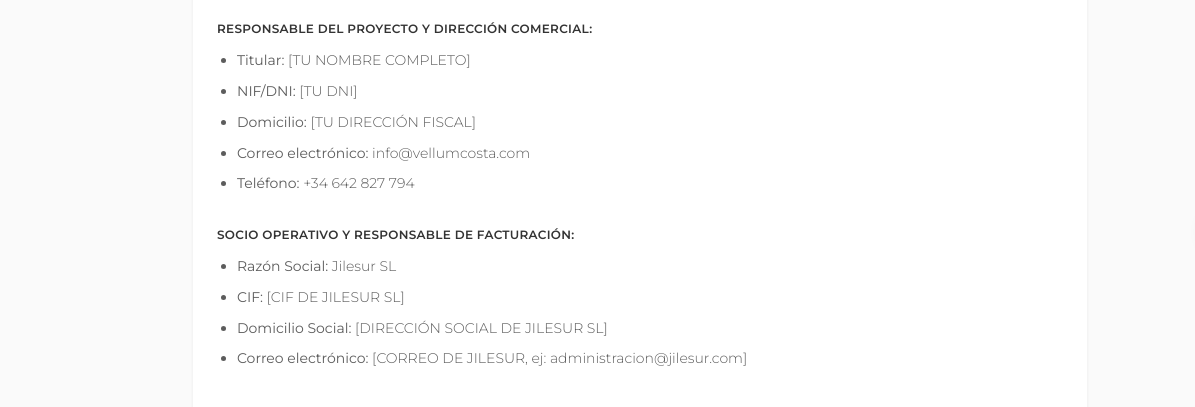
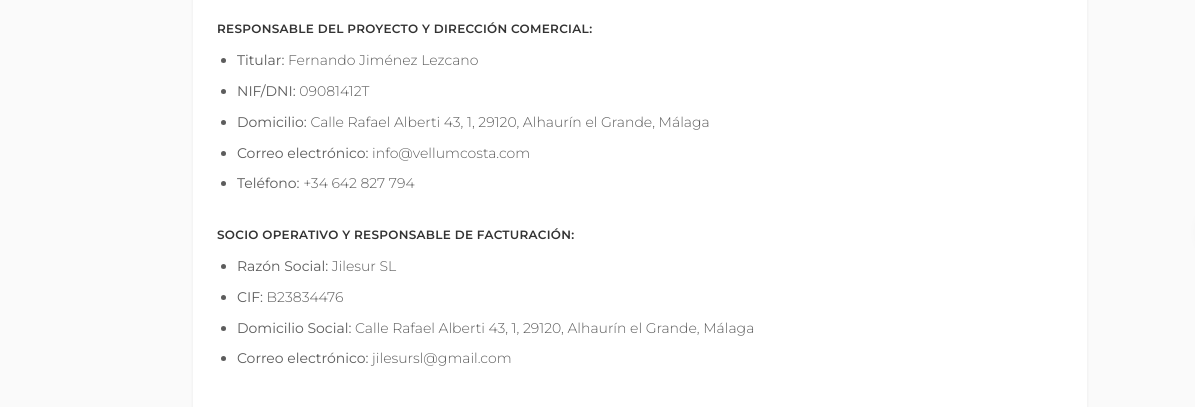
Before and after one commit to zonebmx0053/vellumcosta, a plain HTML site: page aviso-legal.html in a window 1280 px wide. Shown: the part 526-933 px from the top of the page, 0-1195 px from the left. Drawn offline with nearby package versions, Linux system fonts and the light colour scheme; a web font is replaced by a local one.

Commit message:
Add files via upload

```diff
--- a/aviso-legal.html
+++ b/aviso-legal.html
@@ -116,9 +116,9 @@
 
                 <h4 class="font-bold text-brand-dark dark:text-white mb-3 tracking-wide uppercase text-xs">Responsable del Proyecto y Dirección Comercial:</h4>
                 <ul class="list-disc pl-5 mb-8 space-y-2">
-                    <li><strong>Titular:</strong> [TU NOMBRE COMPLETO]</li>
-                    <li><strong>NIF/DNI:</strong> [TU DNI]</li>
-                    <li><strong>Domicilio:</strong> [TU DIRECCIÓN FISCAL]</li>
+                    <li><strong>Titular:</strong> Fernando Jiménez Lezcano</li>
+                    <li><strong>NIF/DNI:</strong> 09081412T</li>
+                    <li><strong>Domicilio:</strong> Calle Rafael Alberti 43, 1, 29120, Alhaurín el Grande, Málaga</li>
                     <li><strong>Correo electrónico:</strong> info@vellumcosta.com</li>
                     <li><strong>Teléfono:</strong> +34 642 827 794</li>
                 </ul>
@@ -126,9 +126,9 @@
                 <h4 class="font-bold text-brand-dark dark:text-white mb-3 tracking-wide uppercase text-xs">Socio Operativo y Responsable de Facturación:</h4>
                 <ul class="list-disc pl-5 space-y-2">
                     <li><strong>Razón Social:</strong> Jilesur SL</li>
-                    <li><strong>CIF:</strong> [CIF DE JILESUR SL]</li>
-                    <li><strong>Domicilio Social:</strong> [DIRECCIÓN SOCIAL DE JILESUR SL]</li>
-                    <li><strong>Correo electrónico:</strong> [CORREO DE JILESUR, ej: administracion@jilesur.com]</li>
+                    <li><strong>CIF:</strong> B23834476</li>
+                    <li><strong>Domicilio Social:</strong> Calle Rafael Alberti 43, 1, 29120, Alhaurín el Grande, Málaga</li>
+                    <li><strong>Correo electrónico:</strong> jilesursl@gmail.com</li>
                 </ul>
             </section>
 
```
Also changed, not shown: privacidad.html (+4 -4 lines).
